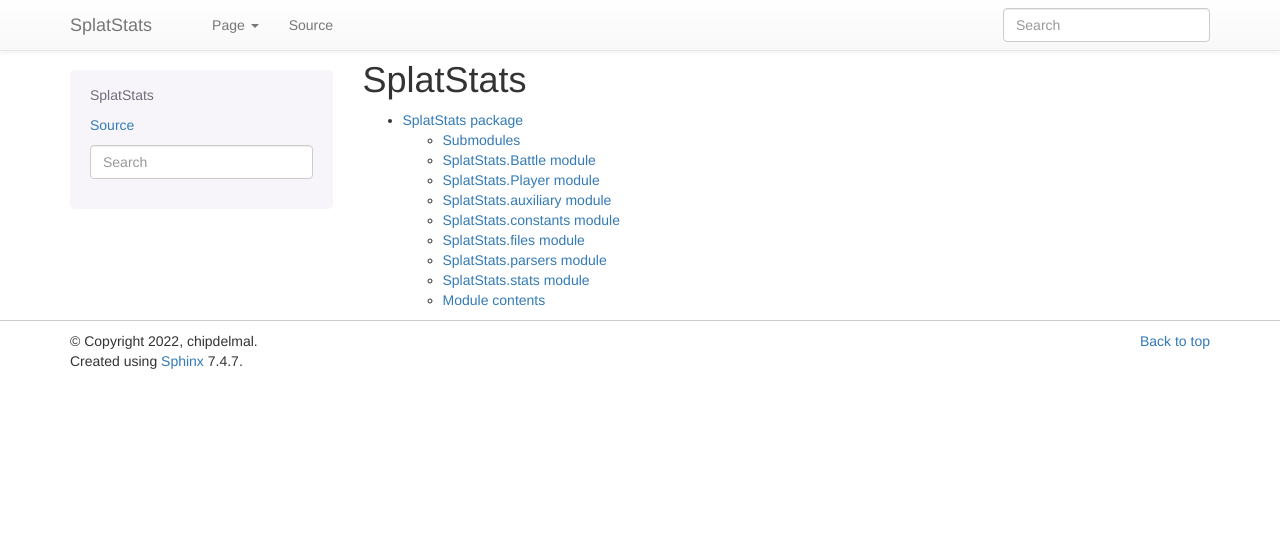
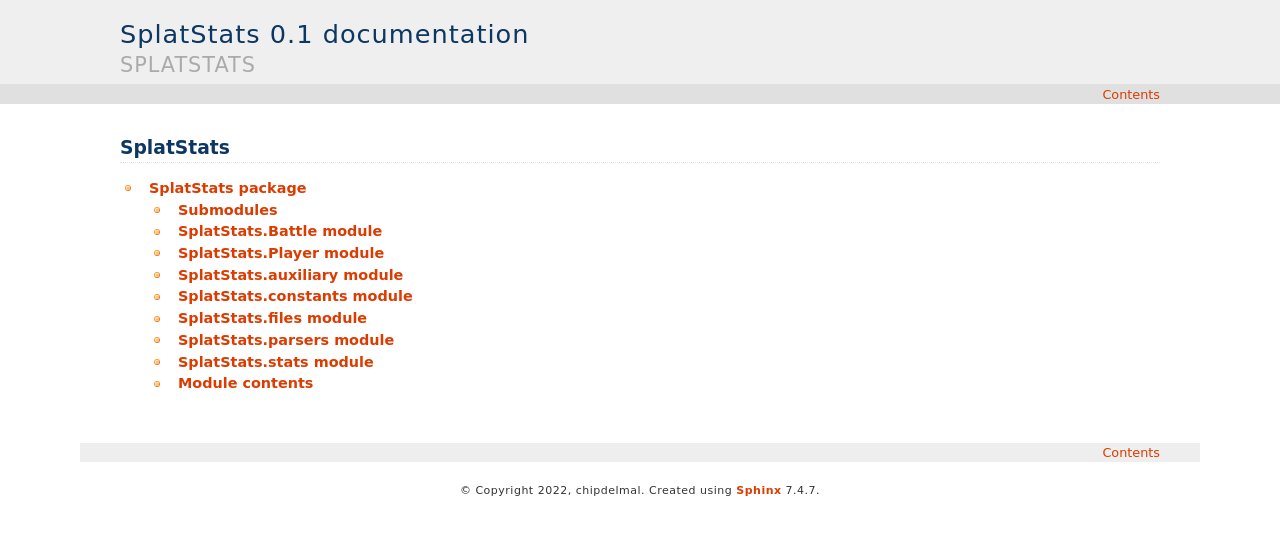
Before and after one commit to Chipdelmal/SplatStats, a Sphinx documentation site: the page built from docs/source/modules.rst, in a window 1280 px wide. Shown: the top 535 px of the page. Built offline with Sphinx 7.4.7, drawn with Linux system fonts in a browser that asks for light colours.

Commit message:
Docs haiku theme

```diff
--- a/docs/source/conf.py
+++ b/docs/source/conf.py
@@ -2,8 +2,6 @@
 #
 # For the full list of built-in configuration values, see the documentation:
 # https://www.sphinx-doc.org/en/master/usage/configuration.html
-
-import sphinx_bootstrap_theme
 
 # -- Project information -----------------------------------------------------
 # https://www.sphinx-doc.org/en/master/usage/configuration.html#project-information
@@ -31,6 +29,5 @@
 # -- Options for HTML output -------------------------------------------------
 # https://www.sphinx-doc.org/en/master/usage/configuration.html#options-for-html-output
 
-html_theme = 'bootstrap'
-html_theme_path = sphinx_bootstrap_theme.get_html_theme_path()
+html_theme = 'haiku'
 html_static_path = ['_static']
```
